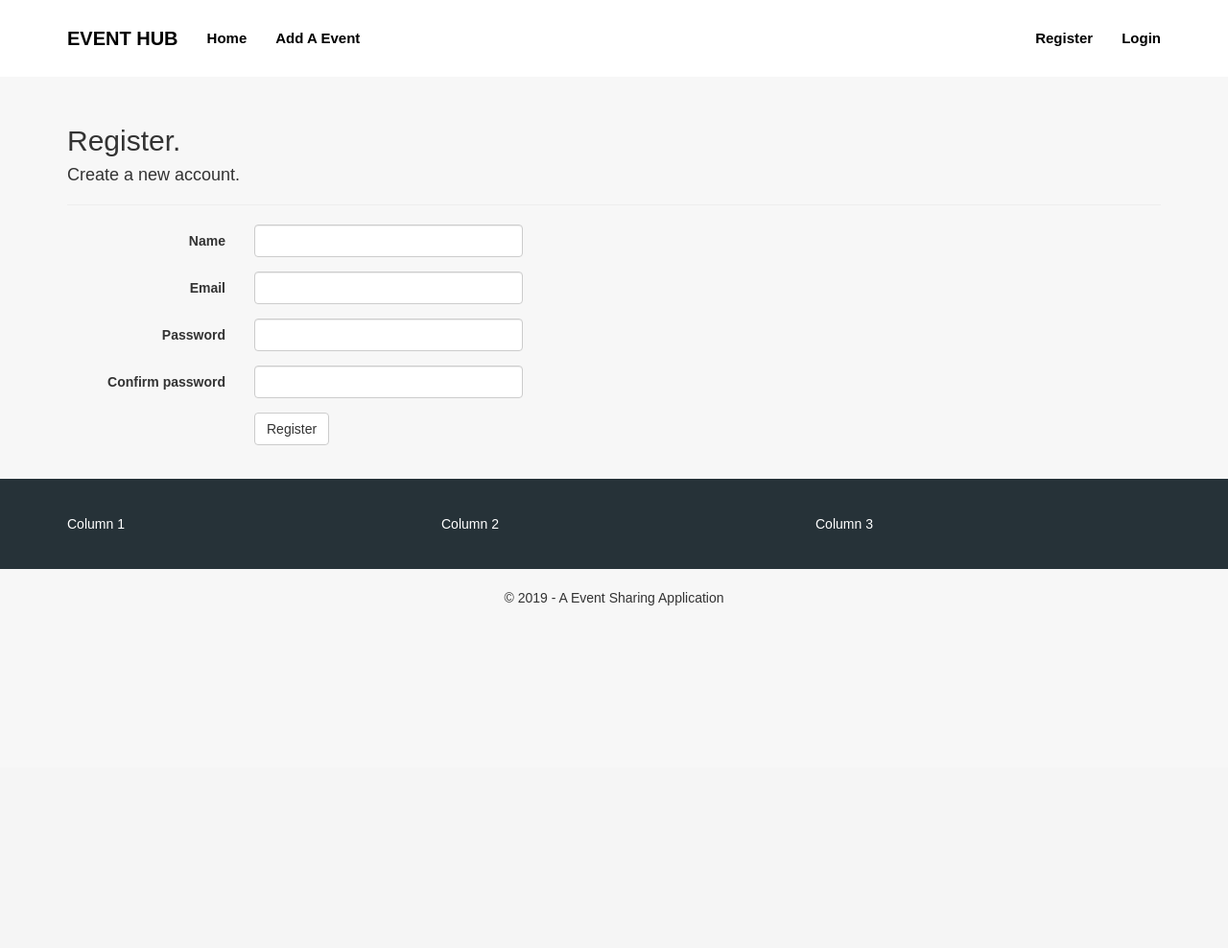
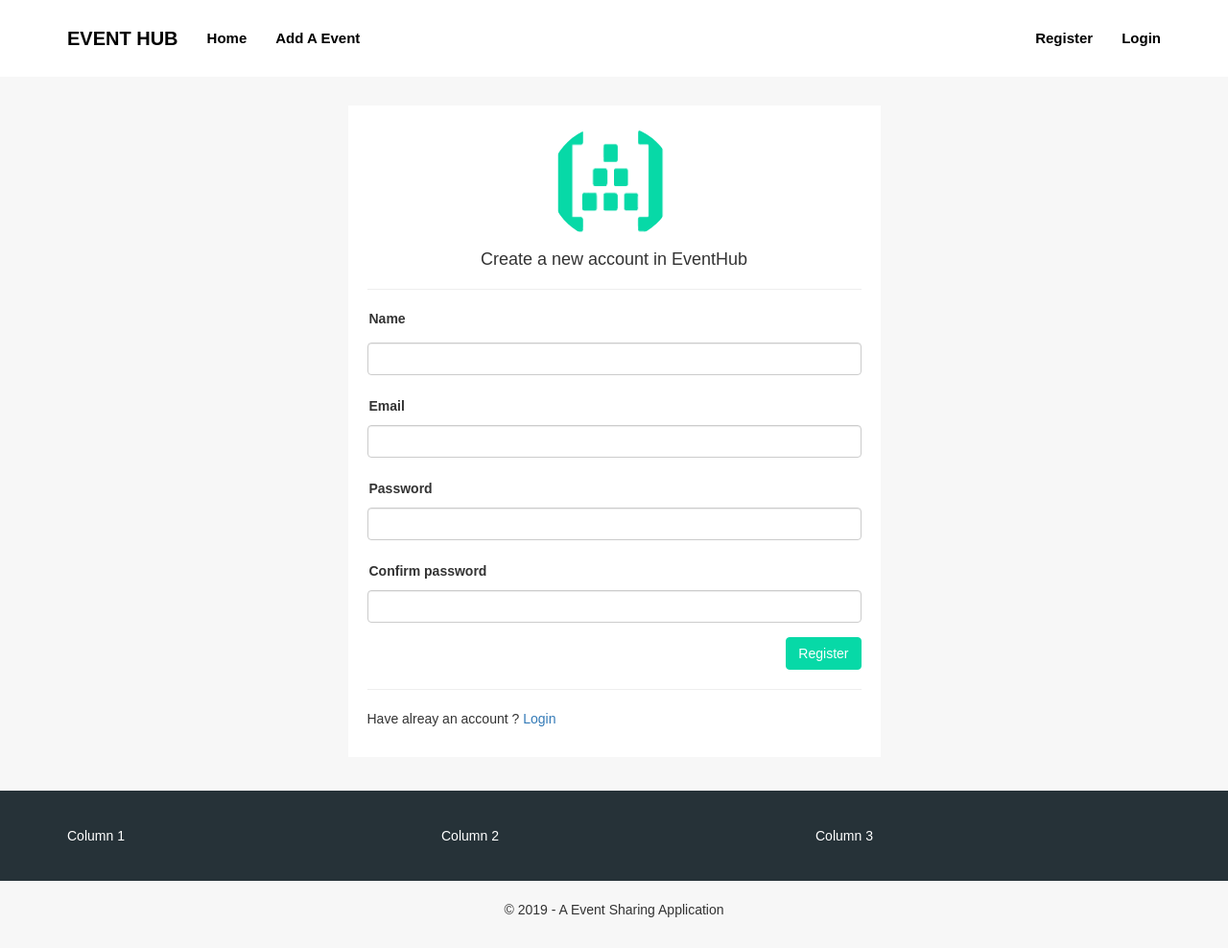
Before and after one commit to kmrul/EventHub, an ASP.NET MVC app: template EventHub/Views/Account/Register.cshtml in a window 1280 px wide. Shown: the whole page at 96% size. Before the commit the page ends 631 px from the top, so only its background shows below. Run offline with ASP.NET Core 8 and stand-ins for ASP.NET MVC 5, Linux system fonts and the light colour scheme; the template is opened without the code that fills it, so the values that code supplies are empty; the project's own start-up code is not run, and a stand-in starts its controllers and pages; some libraries are stand-ins or nearby versions.

Commit message:
signup page design

```diff
--- a/EventHub/Content/Site.css
+++ b/EventHub/Content/Site.css
@@ -10,8 +10,8 @@ body {
 .body-content {
     padding-left: 15px;
     padding-right: 15px;
-    padding-top:60px;
-
+    padding-top: 60px;
+    padding-bottom: 15px;
 }
 
 /* Override the default bootstrap behavior where horizontal description lists
@@ -25,7 +25,7 @@ body {
 input,
 select,
 textarea {
-    max-width: 280px;
+
 }
 
 
@@ -193,3 +193,47 @@ ul.notifications {
     padding: 30px 40px 40px 0;
     text-align: center;
 }
+
+.disNone{
+    display:none;
+}
+
+
+
+
+
+
+
+/********************
+
+LOGIN CSS
+
+**********************/
+
+.eventhub-section {
+    background: #fff;
+    padding: 20px;
+}
+
+.chkBox-login {
+    margin:0 !important;
+}
+
+.eventhub-login-logo {
+    padding-left: 37%;
+}
+
+.eventhub-login-logo img {
+    width: 40%;
+}
+
+.text-adjustment-form {
+    padding-bottom: 10px;
+    padding-left: 2px;
+}
+
+.btn-login-custom-primary {
+    color: #fff !important;
+    background-color: #07d9a7 !important;
+    border-color: #07d9a7 !important;
+}
--- a/EventHub/Views/Account/Register.cshtml
+++ b/EventHub/Views/Account/Register.cshtml
@@ -2,45 +2,55 @@
 @{
     ViewBag.Title = "Register";
 }
-
-<h2>@ViewBag.Title.</h2>
-
+<div class="row">
+    <div class="col-md-6 col-lg-offset-3">
+        <div class="eventhub-section">
+            <div class="eventhub-login-logo">
+                <img src="/Images/event-hub.png" class="img img-circle" />
+            </div>
             @using (Html.BeginForm("Register", "Account", FormMethod.Post, new { @class = "form-horizontal", role = "form" }))
             {
                 @Html.AntiForgeryToken()
-    <h4>Create a new account.</h4>
+                <h4 class="text-center">Create a new account in EventHub</h4>
                 <hr />
                 @Html.ValidationSummary("", new { @class = "text-danger" })
                 <div class="form-group">
-        @Html.LabelFor(m => m.Name, new { @class = "col-md-2 control-label" })
-        <div class="col-md-10">
+
+                    <div class="col-md-12">
+                        @Html.LabelFor(m => m.Name, new { @class = "col-md-2 text-adjustment-form" })
                         @Html.TextBoxFor(m => m.Name, new { @class = "form-control" })
                     </div>
                 </div>
                 <div class="form-group">
-        @Html.LabelFor(m => m.Email, new { @class = "col-md-2 control-label" })
-        <div class="col-md-10">
+                    <div class="col-md-12">
+                        @Html.LabelFor(m => m.Email, new { @class = "control-label text-adjustment-form" })
                         @Html.TextBoxFor(m => m.Email, new { @class = "form-control" })
                     </div>
                 </div>
                 <div class="form-group">
-        @Html.LabelFor(m => m.Password, new { @class = "col-md-2 control-label" })
-        <div class="col-md-10">
+                    <div class="col-md-12">
+                        @Html.LabelFor(m => m.Password, new { @class = "control-label text-adjustment-form" })
                         @Html.PasswordFor(m => m.Password, new { @class = "form-control" })
                     </div>
                 </div>
                 <div class="form-group">
-        @Html.LabelFor(m => m.ConfirmPassword, new { @class = "col-md-2 control-label" })
-        <div class="col-md-10">
+                    <div class="col-md-12">
+                        @Html.LabelFor(m => m.ConfirmPassword, new { @class = "control-label text-adjustment-form" })
                         @Html.PasswordFor(m => m.ConfirmPassword, new { @class = "form-control" })
                     </div>
                 </div>
                 <div class="form-group">
-        <div class="col-md-offset-2 col-md-10">
-            <input type="submit" class="btn btn-default" value="Register" />
+                    <div class="col-md-12">
+                        <input type="submit" class="btn btn-default pull-right btn-login-custom-primary" value="Register" />
+
                     </div>
                 </div>
+                <hr />
+                <p>Have alreay an account ? <a href="@Url.Action("login","account")">Login</a></p>
             }
+        </div>
+    </div>
+</div>
 
 @section Scripts {
     @Scripts.Render("~/bundles/jqueryval")
```
Also changed, not shown: EventHub/Content/login.css (added, +7 -0 lines), EventHub/Views/Account/Login.cshtml (+32 -27 lines), EventHub/EventHub.csproj, EventHub/Images/event-hub.png (added), 1 other file. Lines whose indentation alone changed are shown as unchanged.
